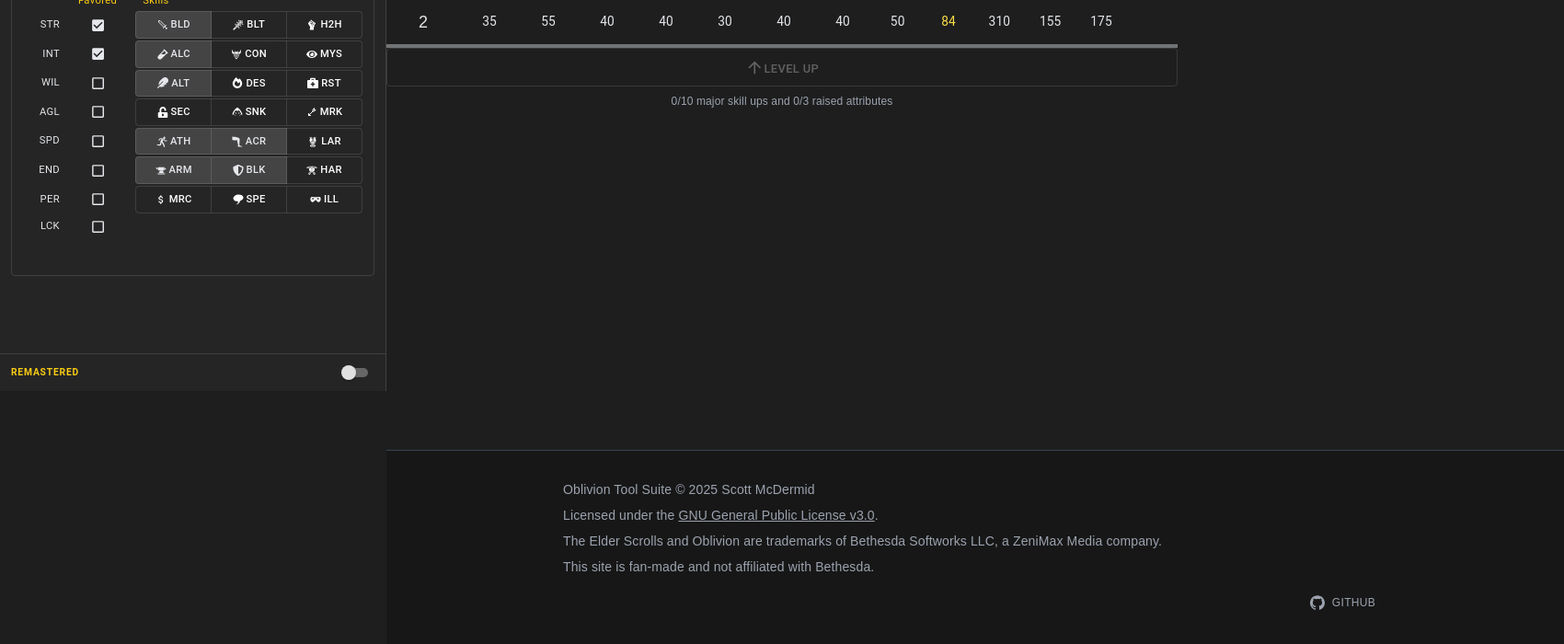
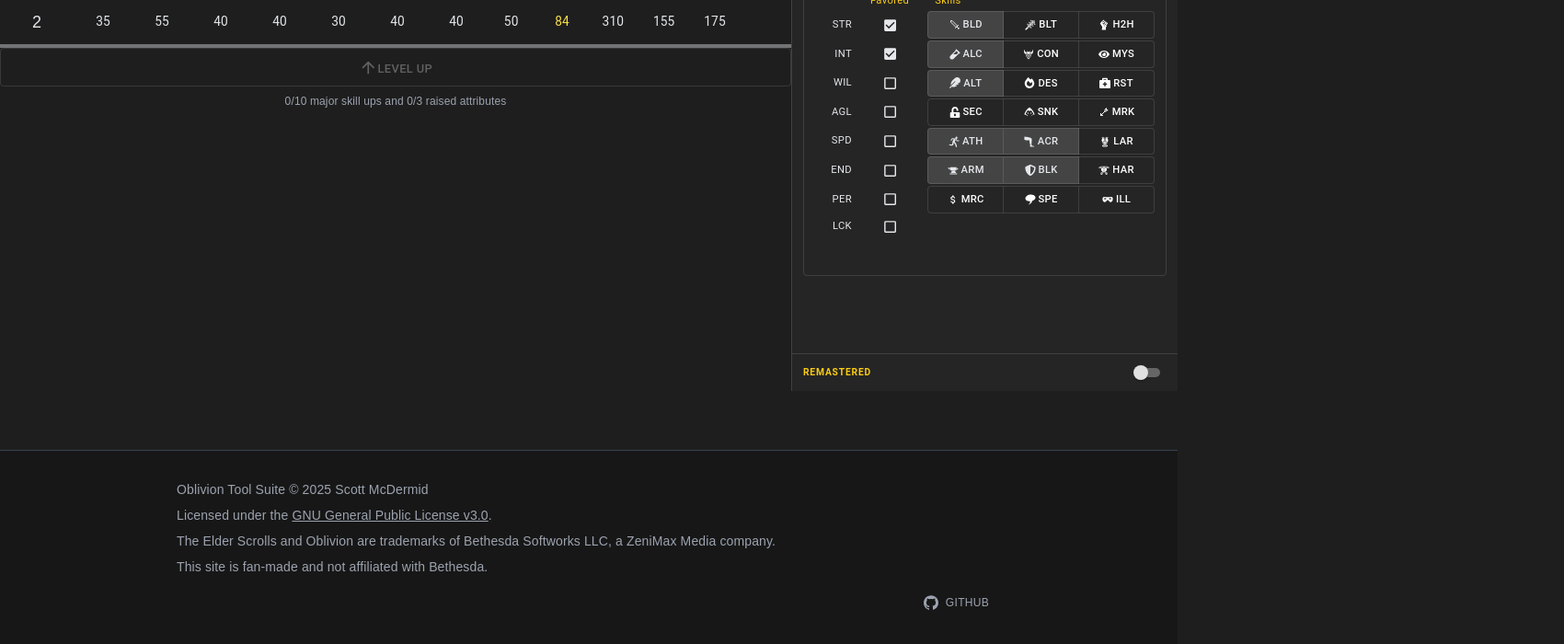
Before and after one commit to ScottMcDermid/oblivion-planner, a Next.js app: page / in a window 1280 px wide. Shown: the part 375-1075 px from the top of the page at 92% size, 1700 px wide, since content can reach past the window. Built offline with nearby package versions, Linux system fonts and the light colour scheme.

Commit message:
moved drawer to right side

```diff
--- a/src/components/CharacterDialog.tsx
+++ b/src/components/CharacterDialog.tsx
@@ -290,7 +290,7 @@ export default function CharacterDialog(props: {
     return (
       <Drawer
         variant="persistent"
-        anchor="left"
+        anchor="right"
         open={props.open}
         sx={{
           width: props.open ? CHARACTER_DRAWER_WIDTH : 0,
--- a/src/components/Planner.tsx
+++ b/src/components/Planner.tsx
@@ -228,7 +228,7 @@ export default function Planner({ sharedBuild }: PlannerProps) {
         {isViewOnly && isLargeScreen && (
           <Drawer
             variant="persistent"
-            anchor="left"
+            anchor="right"
             open
             sx={{
               width: CHARACTER_DRAWER_WIDTH,
@@ -259,8 +259,8 @@ export default function Planner({ sharedBuild }: PlannerProps) {
         <div
           className="flex h-screen flex-col place-items-center overflow-x-hidden overflow-y-auto bg-inherit"
           style={{
-            marginLeft: isDrawerOpen ? CHARACTER_DRAWER_WIDTH : 0,
-            transition: 'margin-left 225ms cubic-bezier(0, 0, 0.2, 1)',
+            marginRight: isDrawerOpen ? CHARACTER_DRAWER_WIDTH : 0,
+            transition: 'margin-right 225ms cubic-bezier(0, 0, 0.2, 1)',
           }}
         >
           <AppBar position="static" sx={{ backgroundColor: 'background.paper' }} elevation={1}>
@@ -493,8 +493,8 @@ export default function Planner({ sharedBuild }: PlannerProps) {
         <footer
           className="mt-16 w-full border-t border-gray-700 bg-neutral-900 px-6 py-8 text-sm text-gray-400"
           style={{
-            marginLeft: isDrawerOpen ? CHARACTER_DRAWER_WIDTH : 0,
-            transition: 'margin-left 225ms cubic-bezier(0, 0, 0.2, 1)',
+            marginRight: isDrawerOpen ? CHARACTER_DRAWER_WIDTH : 0,
+            transition: 'margin-right 225ms cubic-bezier(0, 0, 0.2, 1)',
           }}
         >
           <div className="mx-auto flex w-full max-w-4xl flex-col gap-4 text-center sm:text-left">
```
